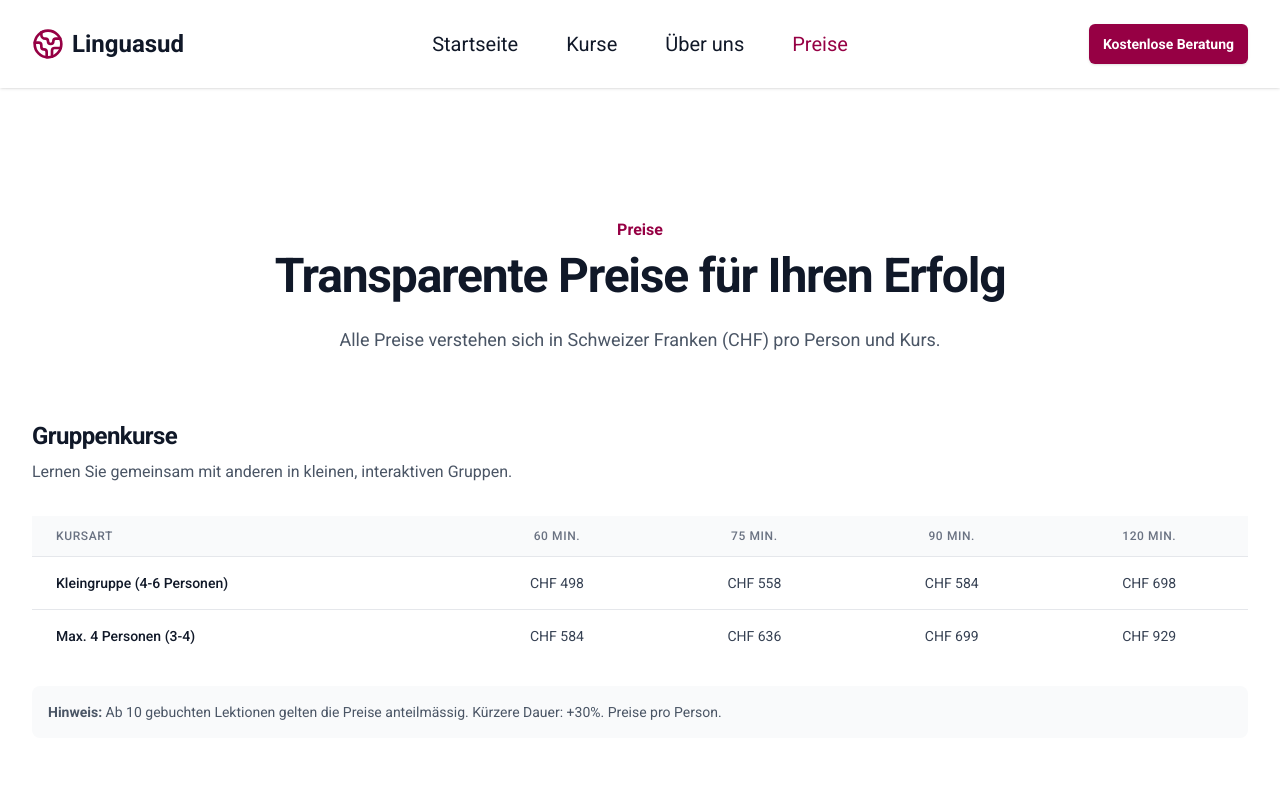
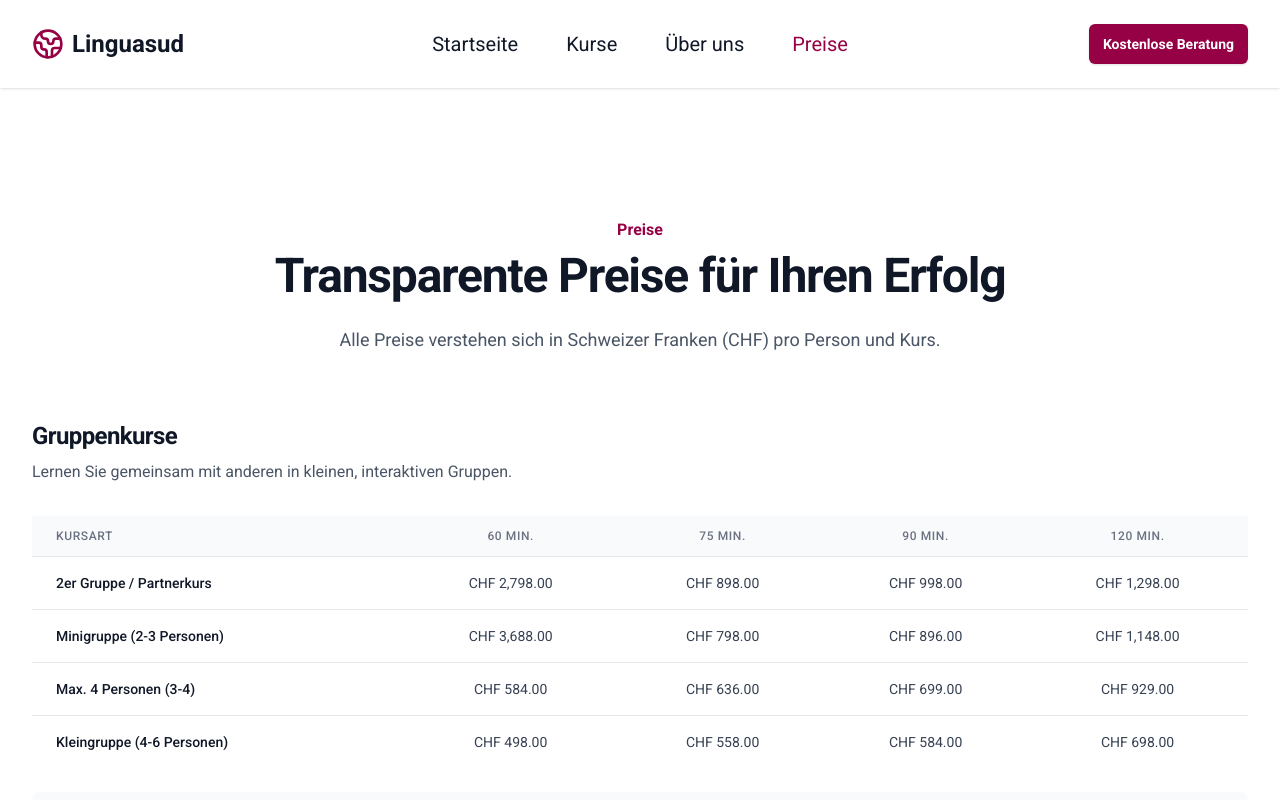
Before and after one commit to MyWebspacePro/linguasud, a Next.js app: page /preise in a window 1280 px wide. Shown: the top 800 px of the page. Built offline with nearby package versions, Linux system fonts and the light colour scheme.

Commit message:
preise ergänzen

```diff
--- a/src/app/preise/page.tsx
+++ b/src/app/preise/page.tsx
@@ -50,19 +50,36 @@ export default function PricingPage() {
               <tbody className="bg-white divide-y divide-gray-200">
                 <tr className="hover:bg-gray-50">
                   <td className="px-6 py-4 whitespace-nowrap text-sm font-medium text-gray-900">
-                    Kleingruppe (4-6 Personen)
+                    2er Gruppe / Partnerkurs
                   </td>
                   <td className="px-6 py-4 whitespace-nowrap text-sm text-gray-700 text-center">
-                    CHF 498
+                    CHF 2,798.00
                   </td>
                   <td className="px-6 py-4 whitespace-nowrap text-sm text-gray-700 text-center">
-                    CHF 558
+                    CHF 898.00
                   </td>
                   <td className="px-6 py-4 whitespace-nowrap text-sm text-gray-700 text-center">
-                    CHF 584
+                    CHF 998.00
                   </td>
                   <td className="px-6 py-4 whitespace-nowrap text-sm text-gray-700 text-center">
-                    CHF 698
+                    CHF 1,298.00
+                  </td>
+                </tr>
+                <tr className="hover:bg-gray-50">
+                  <td className="px-6 py-4 whitespace-nowrap text-sm font-medium text-gray-900">
+                    Minigruppe (2-3 Personen)
+                  </td>
+                  <td className="px-6 py-4 whitespace-nowrap text-sm text-gray-700 text-center">
+                    CHF 3,688.00
+                  </td>
+                  <td className="px-6 py-4 whitespace-nowrap text-sm text-gray-700 text-center">
+                    CHF 798.00
+                  </td>
+                  <td className="px-6 py-4 whitespace-nowrap text-sm text-gray-700 text-center">
+                    CHF 896.00
+                  </td>
+                  <td className="px-6 py-4 whitespace-nowrap text-sm text-gray-700 text-center">
+                    CHF 1,148.00
                   </td>
                 </tr>
                 <tr className="hover:bg-gray-50">
@@ -70,16 +87,33 @@ export default function PricingPage() {
                     Max. 4 Personen (3-4)
                   </td>
                   <td className="px-6 py-4 whitespace-nowrap text-sm text-gray-700 text-center">
-                    CHF 584
+                    CHF 584.00
                   </td>
                   <td className="px-6 py-4 whitespace-nowrap text-sm text-gray-700 text-center">
-                    CHF 636
+                    CHF 636.00
                   </td>
                   <td className="px-6 py-4 whitespace-nowrap text-sm text-gray-700 text-center">
-                    CHF 699
+                    CHF 699.00
                   </td>
                   <td className="px-6 py-4 whitespace-nowrap text-sm text-gray-700 text-center">
-                    CHF 929
+                    CHF 929.00
+                  </td>
+                </tr>
+                <tr className="hover:bg-gray-50">
+                  <td className="px-6 py-4 whitespace-nowrap text-sm font-medium text-gray-900">
+                    Kleingruppe (4-6 Personen)
+                  </td>
+                  <td className="px-6 py-4 whitespace-nowrap text-sm text-gray-700 text-center">
+                    CHF 498.00
+                  </td>
+                  <td className="px-6 py-4 whitespace-nowrap text-sm text-gray-700 text-center">
+                    CHF 558.00
+                  </td>
+                  <td className="px-6 py-4 whitespace-nowrap text-sm text-gray-700 text-center">
+                    CHF 584.00
+                  </td>
+                  <td className="px-6 py-4 whitespace-nowrap text-sm text-gray-700 text-center">
+                    CHF 698.00
                   </td>
                 </tr>
               </tbody>
```
